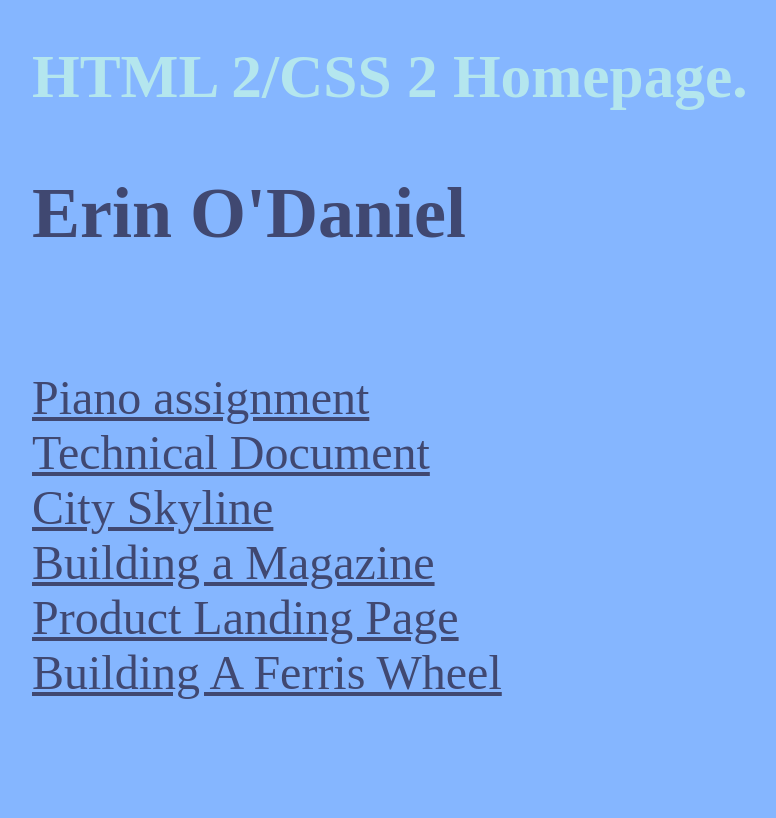
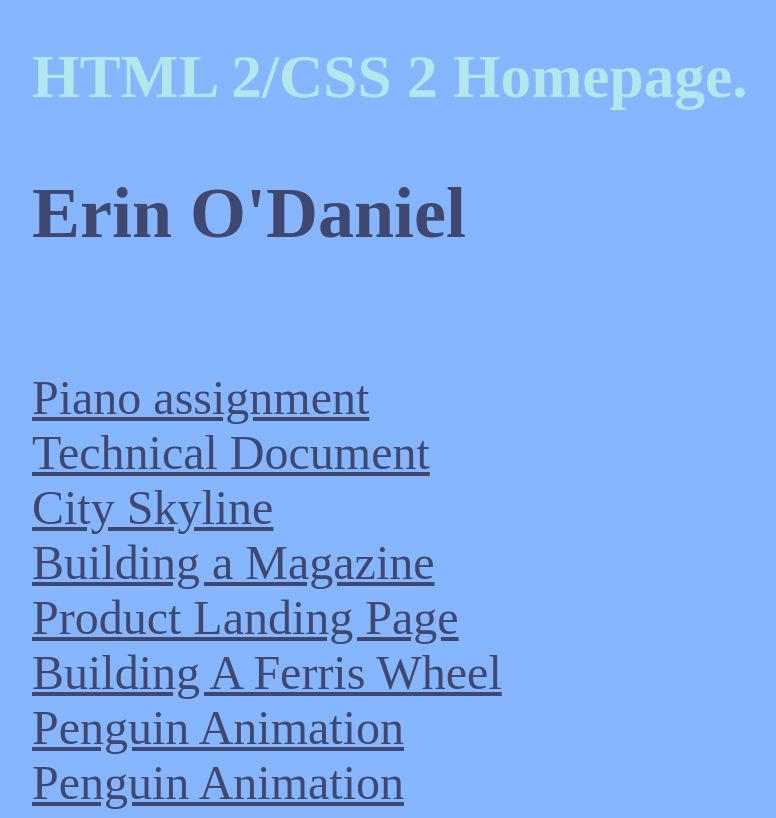
Before and after one commit to Erin-O/html2-2025, a plain HTML site: page index.html in a window 1280 px wide. Shown: the whole page, without its empty margins (8-784 px from the left). Drawn offline with Linux system fonts and the light colour scheme.

Commit message:
Update index.html

```diff
--- a/index.html
+++ b/index.html
@@ -15,7 +15,6 @@
     <meta charset="utf-8">
     <meta name="viewport" content="width=device-width, initial-scale=1">
     <title>HTML 2/CSS 2 Homepage</title>
-    <!-- You may want to add other icon formats and sizes, but have this at the least: -->
     <link rel="stylesheet" href="your.css">
   </head>
   <body>
@@ -29,8 +28,8 @@
       <div><a href="Building A Magazine.html">Building a Magazine</a></div>
       <div><a href="product-landing-page.html">Product Landing Page</a> </div>
       <div> <a href="ferris-wheel.html">Building A Ferris Wheel</div>
-      <div> <a href="Penguin-illustration"></div>
-            <div> <a href="Penguin-illustration.html"></div>
+      <div> <a href="Penguin-illustration">Penguin Animation</div>
+            <div> <a href="Penguin-illustration.html">Penguin Animation</div>
 
     </main>
 
```
